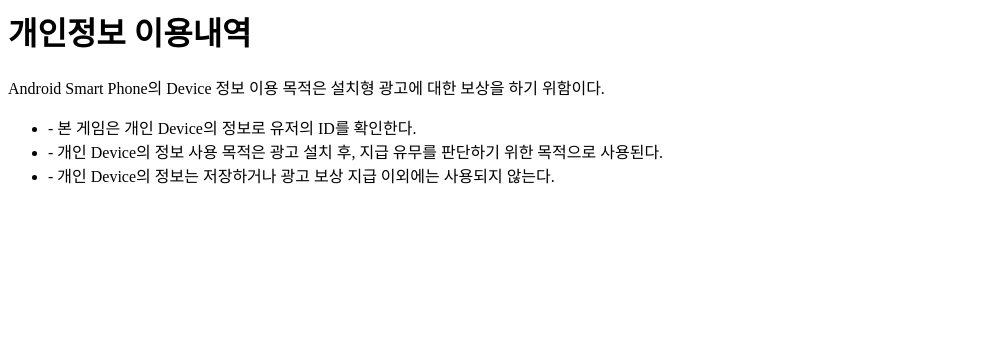
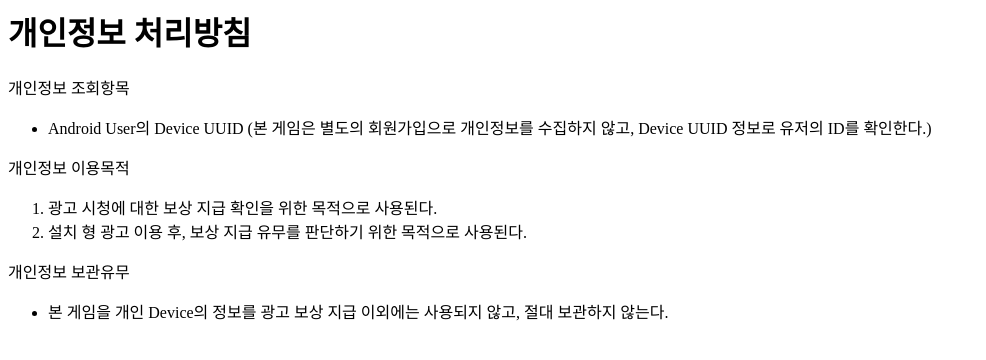
Before and after one commit to b08company/b08company.github.io, a plain HTML site: page index.html in a window 1280 px wide. Shown: the whole page, without its empty margins (0-986 px from the left). Drawn offline with Linux system fonts and the light colour scheme.

Commit message:
개인정보이용내역 ver.4

```diff
--- a/index.html
+++ b/index.html
@@ -1,16 +1,24 @@
 <B08COMPANY>
 <html>
+
     <head>
         <meta charset = "utf-8"/>
         <title> 개인정보이용내역 </title>
     </head>
     <body>
-        <h1>개인정보 이용내역</h1>
-        <p>Android Smart Phone의 Device 정보 이용 목적은 설치형 광고에 대한 보상을 하기 위함이다. </p>
+        <h1>개인정보 처리방침</h1>
+        <p> 개인정보 조회항목 </p>
         <ul>
-            <li> - 본 게임은 개인 Device의 정보로 유저의 ID를 확인한다.</li>
-            <li> - 개인 Device의 정보 사용 목적은 광고 설치 후, 지급 유무를 판단하기 위한 목적으로 사용된다. </li>
-            <li> - 개인 Device의 정보는 저장하거나 광고 보상 지급 이외에는 사용되지 않는다.</li>
+            <li> Android User의 Device UUID (본 게임은 별도의 회원가입으로 개인정보를 수집하지 않고, Device UUID 정보로 유저의 ID를 확인한다.) </li>
+        </ul>
+        <p> 개인정보 이용목적</p>
+        <ol>
+            <li>광고 시청에 대한 보상 지급 확인을 위한 목적으로 사용된다. </li>
+            <li>설치 형 광고 이용 후, 보상 지급 유무를 판단하기 위한 목적으로 사용된다. </li>
+        </ol>
+        <p> 개인정보 보관유무 </p>
+        <ul>
+            <li>본 게임을 개인 Device의 정보를 광고 보상 지급 이외에는 사용되지 않고, 절대 보관하지 않는다.</li>
         </ul>
     </body>
 <html>
```
